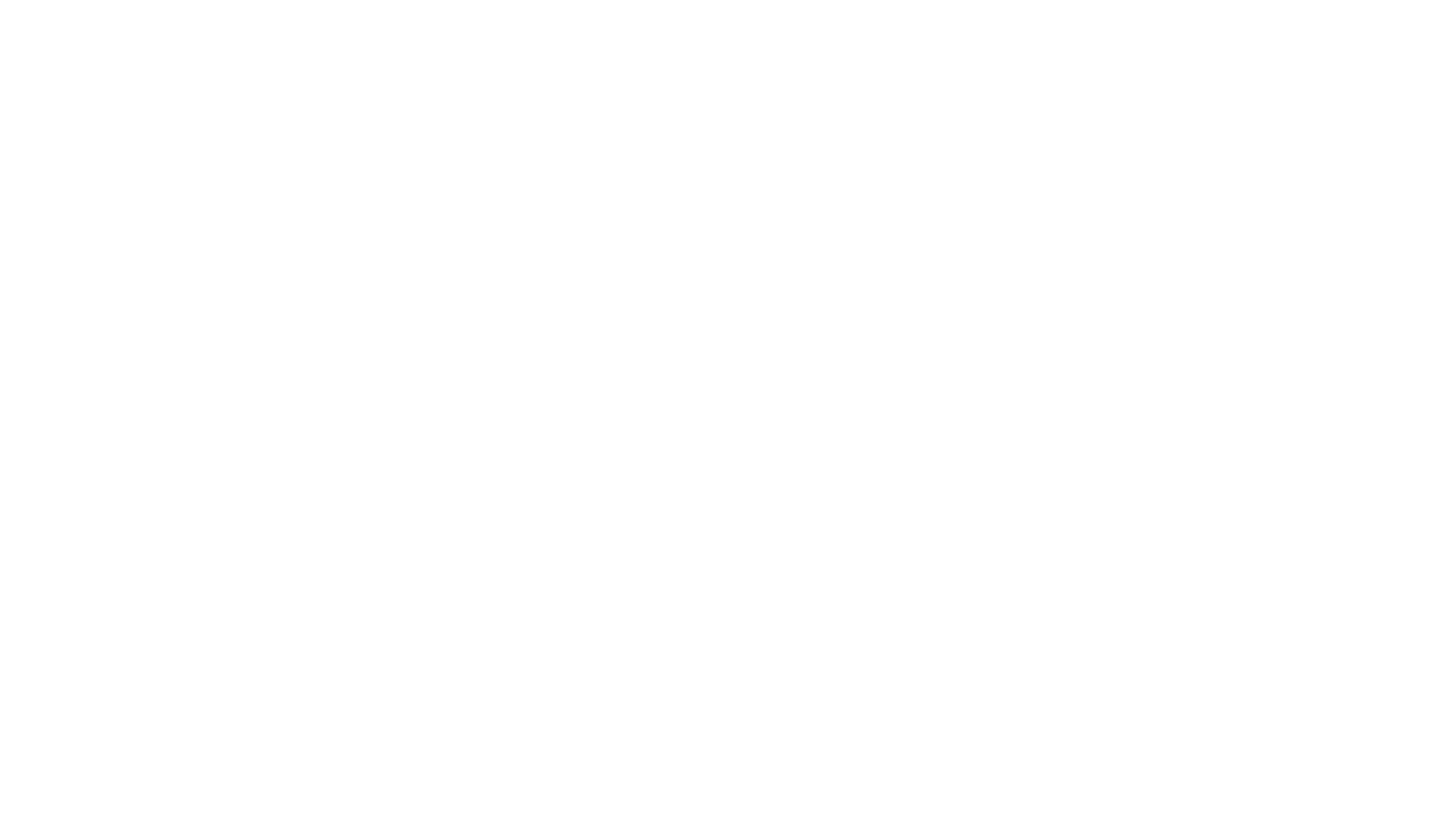
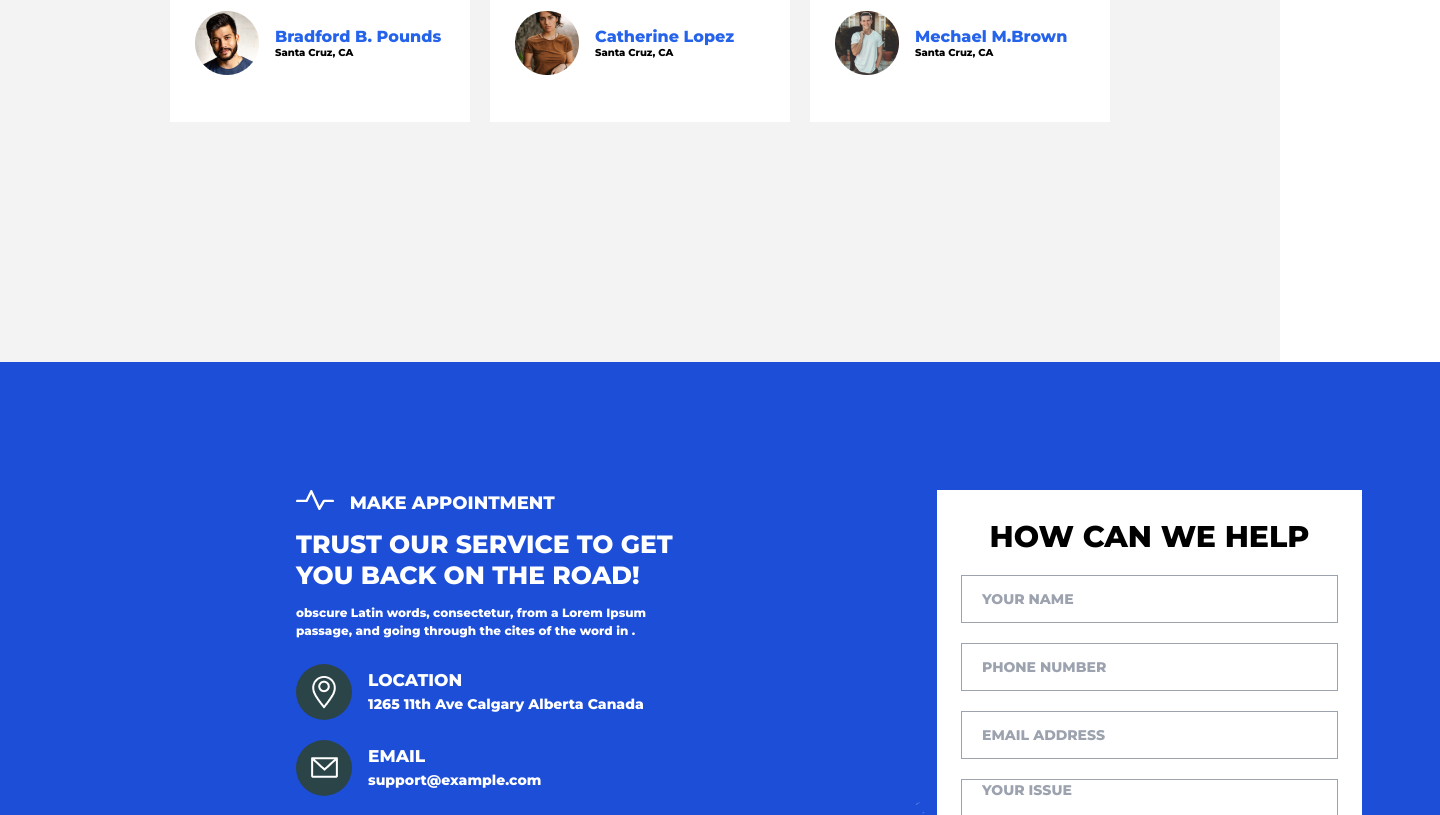
Before and after one commit to abz-abhi/autogarage, a React (Vite) app: page / in a window 1280 px wide. Shown: the part 3200-4015 px from the top of the page, 1440 px wide, since content can reach past the window. Before the commit the page ends 2882 px from the top, so only its background shows below. Built offline with nearby package versions, Linux system fonts and the light colour scheme.

Commit message:
responsive page six

```diff
--- a/src/App.jsx
+++ b/src/App.jsx
@@ -15,10 +15,10 @@ function App() {
         <Page2 />
         <Page3 />
         <Page4 />
-        {/* <Page5 /> */}
-        {/* <Page6 />
-        <Page7 />
-        <Page8 /> */}
+        <Page5 />
+        <Page6 />
+          {/* <Page7 />
+          <Page8 /> */}
       </div>
     </div>
   );
--- a/src/components/leftside.jsx
+++ b/src/components/leftside.jsx
@@ -1,15 +1,46 @@
 function ContactBox() {
   return (
-    <div className="text-white space-y-6  w-[30rem] pl-6">
+    <div
+      className="text-white  space-y-6  w-[30rem] pl-6 bg-transparent
+        xxs:max-w-[320px] xxs:bg-black
+        xs:max-w-[425px] xs:bg-black
+        md:bg-transparent
+
+    "
+    >
       <div className="space-y-3">
-        <h1 className="flex gap-4 text-[18px]">
-          <img className="h-5" src="../public/separator-carswhite.svg" alt="" />
+        <h1
+          className="flex gap-4 text-[18px]
+        xxs:text-[12px]
+        sm:text-[12px]
+        md:text-[14px]
+        lg:text-[18px]
+        "
+        >
+          <img
+            className="h-5 mt-0
+          xxs:h-3 xxs:mt-1
+          sm:h-3 sm:mt-1
+          md:h-5 md:mt-0
+
+          "
+            src="../public/separator-carswhite.svg"
+            alt=""
+          />
           MAKE APPOINTMENT
         </h1>
-        <h1 className="text-[30px] w-[32rem] leading-tight">
+        <h1
+          className="text-[30px] leading-tight
+        xxs:text-[18px]
+        sm:text-[22px]
+        md:text-[25px]
+        xl:text-[30px]
+
+        "
+        >
           TRUST OUR SERVICE TO GET YOU BACK ON THE ROAD!
         </h1>
-        <p className="w-[32rem]">
+        <p className="xxs:text-[12px]">
           obscure Latin words, consectetur, from a Lorem Ipsum passage, and
           going through the cites of the word in .
         </p>
@@ -22,8 +53,24 @@ function ContactBox() {
             <img src="../public/marker-car-service.png" alt="" />
           </div>
           <div className="ml-4 flex flex-col justify-center">
-            <h1 className="text-[17px]">LOCATION</h1>
-            <p className="text-[14px]">1265 11th Ave Calgary Alberta Canada</p>
+            <h1
+              className="text-[17px]
+            xxs:text-[12px]
+            md:text-[15px]
+            lg:text-[17px]
+            "
+            >
+              LOCATION
+            </h1>
+            <p
+              className="text-[14px]
+            xxs:text-[10px]
+            md:text-[12px]
+            lg:text-[14px]
+            "
+            >
+              1265 11th Ave Calgary Alberta Canada
+            </p>
           </div>
         </div>
         {/* Email */}
@@ -32,8 +79,23 @@ function ContactBox() {
             <img src="../public/envelope-car-service.png" alt="" />
           </div>
           <div className="ml-4 flex flex-col justify-center">
-            <h1 className="text-[17px]">EMAIL</h1>
-            <p className="text-[14px]">support@example.com</p>
+            <h1
+              className="text-[17px]
+            xxs:text-[12px]
+            md:text-[15px]
+            lg:text-[17px]"
+            >
+              EMAIL
+            </h1>
+            <p
+              className="text-[14px]
+            xxs:text-[10px]
+            md:text-[12px]
+            lg:text-[14px]
+            "
+            >
+              support@example.com
+            </p>
           </div>
         </div>
         {/* Phone */}
@@ -42,8 +104,20 @@ function ContactBox() {
             <img src="../public/phone-car-service.png" alt="" />
           </div>
           <div className="ml-4 flex flex-col justify-center">
-            <h1 className="text-[17px]">PHONE</h1>
-            <p className="text-[14px]">62 123 4567 890</p>
+            <h1
+              className="text-[17px] xxs:text-[12px]
+            md:text-[15px]
+            lg:text-[17px]"
+            >
+              PHONE
+            </h1>
+            <p
+              className="text-[14px] xxs:text-[10px]
+            md:text-[12px]
+            lg:text-[14px]"
+            >
+              62 123 4567 890
+            </p>
           </div>
         </div>
       </div>
--- a/src/components/reviews.jsx
+++ b/src/components/reviews.jsx
@@ -1,6 +1,6 @@
 const Reviews = ({ rev, imgSrc, person, job }) => {
   return (
-    <div className="h-[280px] w-[300px] bg-white flex justify-center items-center">
+    <div className="h-[280px] w-[300px] bg-white  flex justify-center items-center">
       <div className="h-[230px] w-[250px] bg-white space-y-4">
         <img src="../../public/Vector.png" alt="" />
         <p className="text-[12px]">{rev}</p>
--- a/src/components/rightside.jsx
+++ b/src/components/rightside.jsx
@@ -1,40 +1,47 @@
 function HelpBox() {
   return (
-      <div className=" space-y-4 bg-white h-[32rem] p-6 w-[30rem]">
+      <div className=" space-y-4 bg-white w-[30rem]   max-h-[32rem] p-6
+      xxs:max-w-[320px]
+      xs:max-w-[425px]
+      ">
         <div className="flex justify-center items-center">
-          <h1 className="text-[30px]">HOW CAN WE HELP</h1>
+          <h1 className="text-[30px]
+          xxs:text-[18px]
+          md:text-[25px]
+          lg:text-[30px]
+          ">HOW CAN WE HELP</h1>
         </div>
-        <ul className="space-y-5 text-[14px]">
+        <ul className="space-y-5 text-[14px] ">
           <li>
             <input
               type="text"
-              className="pl-5 h-12 w-96 border border-gray-400 bg-transparent"
+              className="pl-5 h-12 w-full max-w-96 border border-gray-400 bg-transparent"
               placeholder="YOUR NAME"
             />
           </li>
           <li>
             <input
               type="text"
-              className="pl-5 h-12 w-96 border border-gray-400 bg-transparent"
+              className="pl-5 h-12 w-full max-w-96 border border-gray-400 bg-transparent"
               placeholder="PHONE NUMBER"
             />
           </li>
           <li>
             <input
               type="text"
-              className="pl-5 h-12 w-96 border border-gray-400 bg-transparent"
+              className="pl-5 h-12 w-full  border border-gray-400 bg-transparent"
               placeholder="EMAIL ADDRESS"
             />
           </li>
           <li>
             <input
               type="text"
-              className="pl-5 h-28 pb-14 w-96 border border-gray-400 bg-transparent"
+              className="pl-5 max-h-28 w-full pb-14 max-w-96 border border-gray-400 bg-transparent"
               placeholder="YOUR ISSUE"
             />
           </li>
           <li>
-            <button className="bg-[rgba(43,68,72,1)] w-72 text-[20px] text-white py-2">
+            <button className="bg-[rgba(43,68,72,1)] text-[20px] xxs:text-[15px] text-white py-2 pl-[25px] pr-[25px]">
               SEND A MESSAGE
             </button>
           </li>
--- a/src/pages/page3.jsx
+++ b/src/pages/page3.jsx
@@ -2,8 +2,12 @@ import Services from "../components/services";
 function Page3() {
   return (
     <div className="bg-[rgb(243,243,240)] max-w-[2000px] ">
-      <div className=" flex justify-center ">
-        <div className="flex flex-col items-center mt-36  space-y-9">
+      <div className=" flex justify-center mt-36
+      xxs:mt-5
+      lg:mt-36
+      ">
+        <div
+          className="flex flex-col items-center space-y-9 ">
           {/* head container */}
           <div className="w-full">
             <div className=" ">
--- a/src/pages/page5.jsx
+++ b/src/pages/page5.jsx
@@ -2,16 +2,24 @@ import Reviews from "../components/reviews";
 
 function Page5() {
   return (
-    <div className="bg-[rgb(243,243,244)] max-w-[2000px] mt-10   ">
-      <div className="space-y-4 flex mt-5 pt-20 flex-col justify-center items-center">
-        <div className="flex flex-col space-y-1 mr-[38rem]">
+    <div className="bg-[rgb(243,243,244)] mt-36 flex justify-center
+    xxs:mt-5
+    lg:mt-20
+    xl:mt-36
+    ">
+      <div className="space-y-4 ">
+        <div className="flex flex-col space-y-1  w-full">
           <h1 className="flex gap-4">
             <img src="../public/separator-carsblue.svg" alt="" />
             TESTIMONIALS
           </h1>
           <h1 className="text-[24px]">WHAT OUR CLIENTS SAYS</h1>
         </div>
-        <div className="flex justify-around gap-5  w-[60rem]">
+        <div className="flex flex-row justify-around gap-5  max-w-[60rem]
+        xxs:flex xxs:flex-col
+        md:flex md:flex-col
+        lg:flex lg:flex-row
+        ">
           <Reviews
             rev="simply dummy text of the printing and typesetting industry. Lorem Ipsum has been the industry's standard dummy text ever"
             imgSrc="../public/face-1.png"
--- a/src/pages/page6.jsx
+++ b/src/pages/page6.jsx
@@ -3,21 +3,37 @@ import ContactBox from "../components/leftside";
 
 function Page6() {
   return (
-    <div className="bg-[rgb(243,243,244)] max-w-[2000px] mt-10 flex flex-col items-start justify-center">
-      <div className="pt-20 flex  w-screen max-w-[1905px] justify-start items-start">
-        <div className="relative bg-blue-700 w-[95rem] h-[48rem] flex justify-end items-end">
-          <div className="relative w-[70rem] h-[40rem]">
+    <div className="w-screen max-w-[2000px] ">
+      <div className="w-fit pt-[15rem]
+      xxs:pt-0
+      md:pt-[10rem]
+      lg:pt-[15rem]
+      ">
+        <div
+          className=" relative bg-blue-700 h-[45rem] w-[90rem] max-h-[45rem] max-w-[90rem] flex justify-end items-end
+     xxs:h-fit xxs:w-fit
+     md:h-[45rem] md:w-[90rem]
+     "
+        >
+          <div className=" bg-bue-700 h-fit w-fit opacity-30 flex">
             <img
-              className="object-cover ml-28 h-full w-full filter brightness-75"
+              className="w-full h-full"
               src="../public/track tires.png"
               alt="Tire"
             />
-            <div className="absolute top-0 left-0 h-full w-full bg-blue-700 bg-opacity-30"></div>
           </div>
-          <div className="absolute flex gap-[40rem] left-28 top-1/2 transform -translate-y-1/2 z-20">
-            <ContactBox />
-            <HelpBox />
-          </div>
+        </div>
+        <div
+          className="relative  ml-[10rem] space-x-[35rem] w-fit flex flex-row justify-between
+     xxs:flex xxs:flex-col xxs:space-x-0 xxs:mt-0 xxs:ml-0
+     md:flex md:flex-row md:space-x-[15rem] md:pl-[22rem] md:bottom-[37rem]
+     lg:flex lg:flex-row lg:pl-[17rem]
+     xl:flex xl:flex-row xl:space-x-[35rem] xl:pl-[10rem]
+
+     "
+        >
+          <ContactBox />
+          <HelpBox />
         </div>
       </div>
     </div>
```
